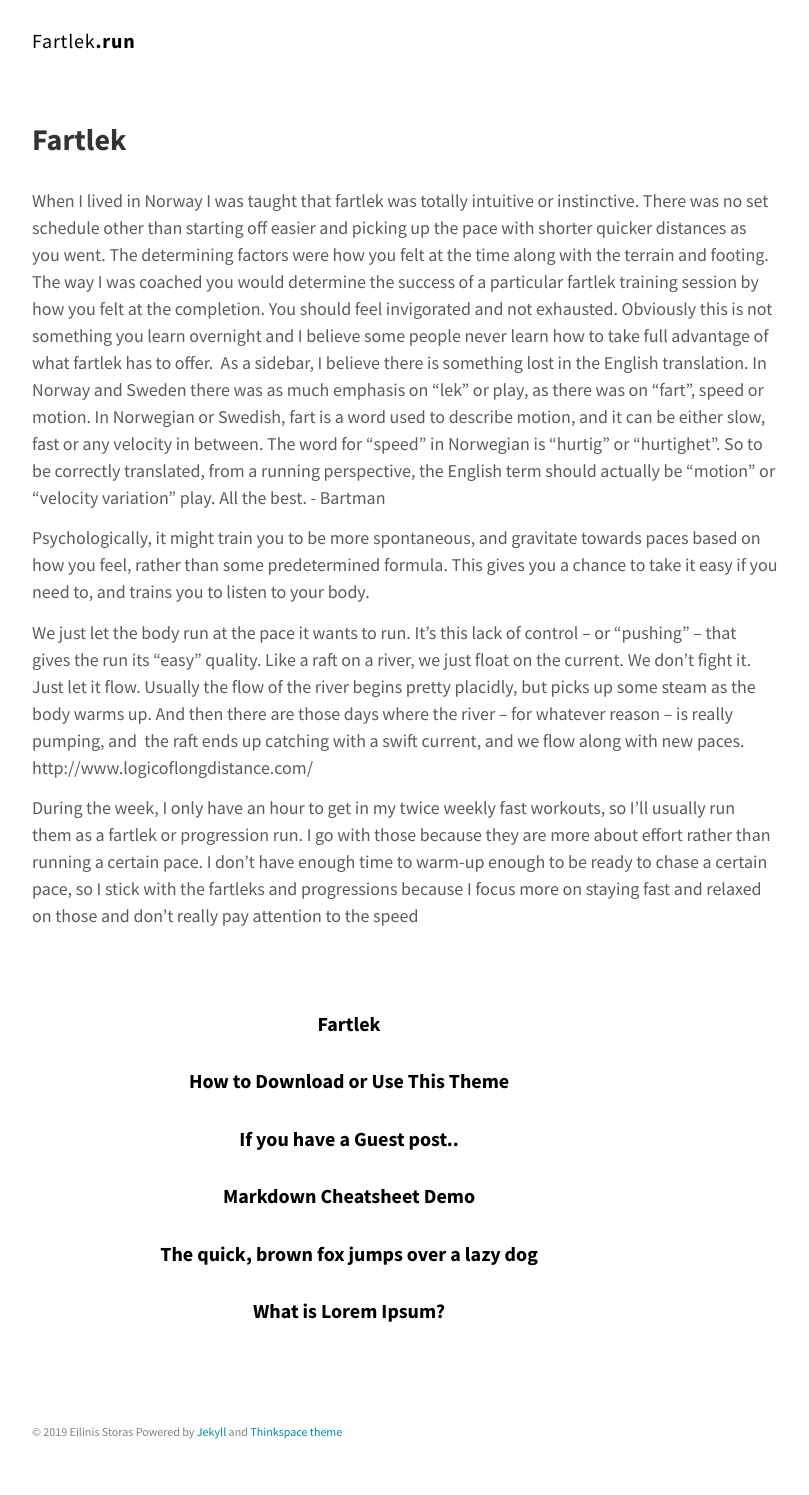
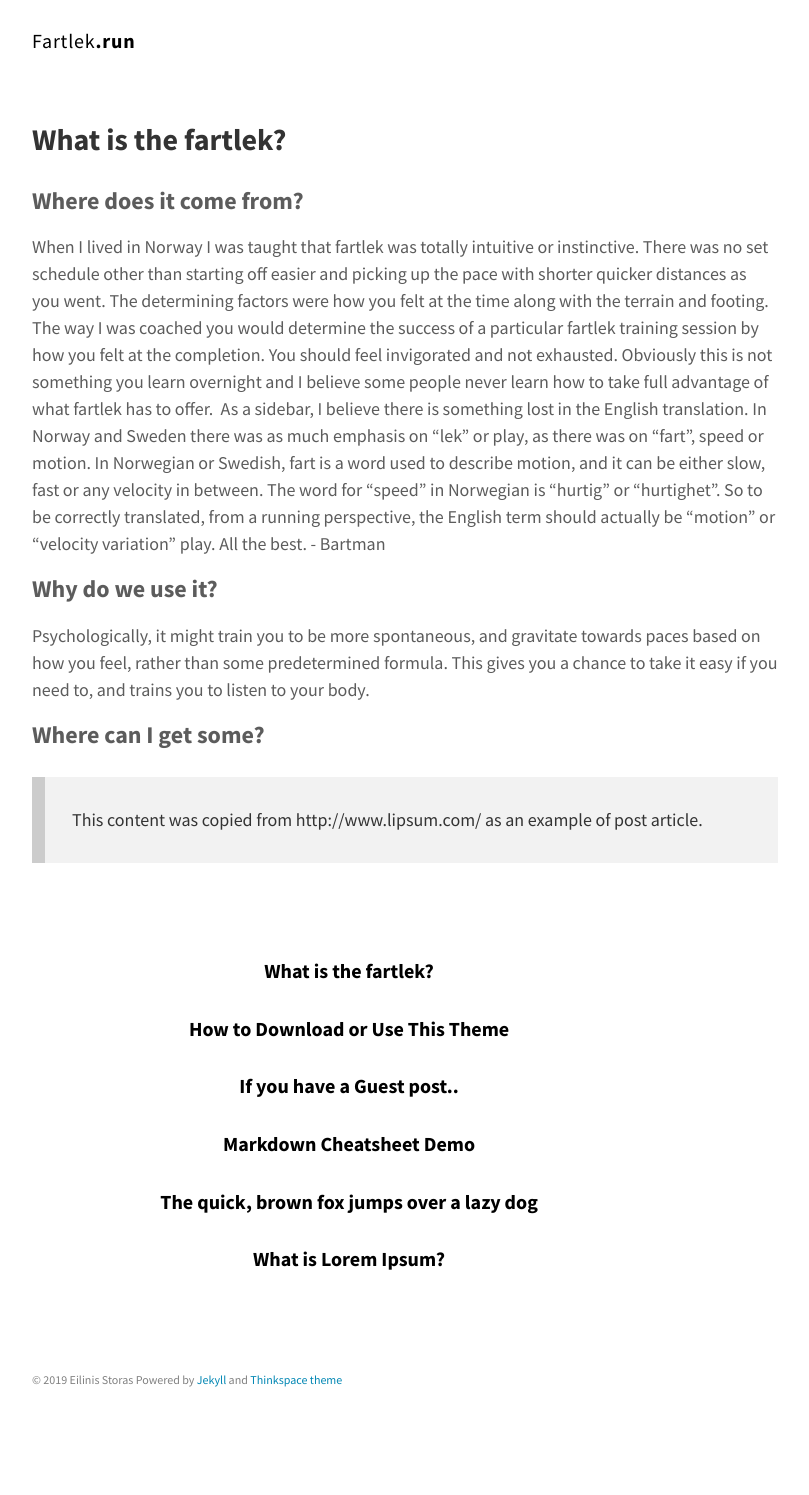
Before and after one commit to fartlekRun/fartlekrun.github.io, a Jekyll site: the page built from _posts/2019-02-4-fartlek.md, in a window 1280 px wide. Shown: the whole page, without its empty margins (235-1044 px from the left). Built offline with Jekyll 4.4.1, drawn with Linux system fonts in a browser that asks for light colours; our own code applies the rules of GitHub Pages for plain Markdown files; after the commit the page ends 1443 px from its top, so only the background shows below that.

Commit message:
Update 2019-02-4-fartlek.md

```diff
--- a/_posts/2019-02-4-fartlek.md
+++ b/_posts/2019-02-4-fartlek.md
@@ -1,13 +1,25 @@
+---
+layout: post
+title: "What is the fartlek?"
+description: "lial lia lia"
+keywords: "dummy content, lorem ipsum"
+---
+
+
+
+### Where does it come from?
+
 When I lived in Norway I was taught that fartlek was totally intuitive or instinctive. There was no set schedule other than starting off easier and picking up the pace with shorter quicker distances as you went. The determining factors were how you felt at the time along with the terrain and footing. The way I was coached you would determine the success of a particular fartlek training session by how you felt at the completion. You should feel invigorated and not exhausted. Obviously this is not something you learn overnight and I believe some people never learn how to take full advantage of what fartlek has to offer.
 As a sidebar, I believe there is something lost in the English translation. In Norway and Sweden there was as much emphasis on "lek" or play, as there was on "fart", speed or motion. In Norwegian or Swedish, fart is a word used to describe motion, and it can be either slow, fast or any velocity in between. The word for "speed" in Norwegian is "hurtig" or "hurtighet". So to be correctly translated, from a running perspective, the English term should actually be "motion" or "velocity variation" play.
 All the best. - Bartman
 
+### Why do we use it?
 
 Psychologically, it might train you to be more spontaneous, and gravitate towards paces based on how you feel, rather than some predetermined formula. This gives you a chance to take it easy if you need to, and trains you to listen to your body.
 
 
-We just let the body run at the pace it wants to run. It's this lack of control -- or "pushing" -- that gives the run its "easy" quality. Like a raft on a river, we just float on the current. We don't fight it. Just let it flow. Usually the flow of the river begins pretty placidly, but picks up some steam as the body warms up. And then there are those days where the river -- for whatever reason -- is really pumping, and  the raft ends up catching with a swift current, and we flow along with new paces.
-http://www.logicoflongdistance.com/
+### Where can I get some?
 
 
-During the week, I only have an hour to get in my twice weekly fast workouts, so I'll usually run them as a fartlek or progression run. I go with those because they are more about effort rather than running a certain pace. I don't have enough time to warm-up enough to be ready to chase a certain pace, so I stick with the fartleks and progressions because I focus more on staying fast and relaxed on those and don't really pay attention to the speed
+
+> This content was copied from http://www.lipsum.com/ as an example of post article.
```
